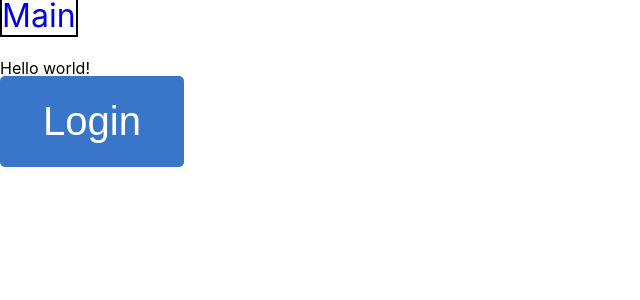
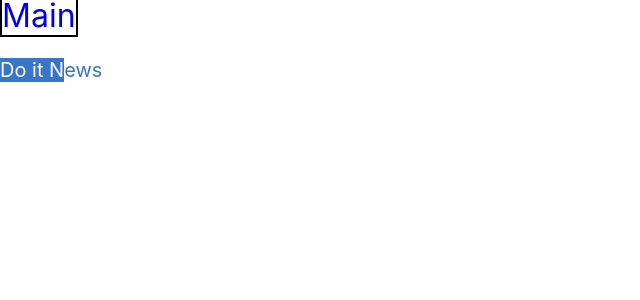
Before and after one commit to DINTeam/do-it-news-web-front, a Next.js app: page / in a window 1280 px wide. Shown: the top 300 px of the page, without its empty margins (0-640 px from the left). Built offline with nearby package versions, Linux system fonts and the light colour scheme.

Commit message:
logo component

```diff
--- /dev/null
+++ b/components/logo/index.js
@@ -0,0 +1,44 @@
+import PropTypes from 'prop-types';
+
+import styles from './logo.module.css';
+
+const getSizeStyle = size => {
+  if (size === 'small') return styles.small;
+  if (size === 'medium') return styles.medium;
+  if (size === 'large') return styles.large;
+
+  return false;
+};
+
+// const getColorStyle = color => {
+//   if (color === 'primary') return styles.primaryColor;
+//   if (color === 'secondary') return styles.secondaryColor;
+//
+//   return false;
+// };
+
+const Logo = props => {
+  const { size } = props;
+
+  const sizeStyle = getSizeStyle(size);
+
+  return (
+    <div>
+      <h className={`${sizeStyle} ${styles.primaryColor}`}>Do</h>
+      <h className={`${sizeStyle} ${styles.primaryColor}`}> it N</h>
+      <h className={`${sizeStyle} ${styles.secondaryColor}`}>ews</h>
+    </div>
+  );
+};
+
+Logo.propTypes = {
+  size: PropTypes.oneOf(['small', 'medium', 'large']),
+  // color: PropTypes.oneOf(['primary', 'secondary']),
+};
+
+Logo.defaultProps = {
+  size: 'medium',
+  // color: 'primary',
+};
+
+export default Logo;
--- /dev/null
+++ b/components/logo/logo.module.css
@@ -0,0 +1,23 @@
+.small {
+    font-size: 10px;
+}
+
+.medium {
+    font-size: 20px;
+}
+
+.large {
+    font-size: 40px;
+}
+
+.primaryColor {
+    background-color: #3976c9;
+    color: white;
+    border-color: #3976c9;
+}
+
+.secondaryColor {
+    background-color: white;
+    color: #3976c9;
+    border-color: white;
+}
--- a/package.json
+++ b/package.json
@@ -12,7 +12,8 @@
   "dependencies": {
     "next": "10.0.3",
     "react": "17.0.1",
-    "react-dom": "17.0.1"
+    "react-dom": "17.0.1",
+    "react-webpack": "^0.4.1"
   },
   "devDependencies": {
     "@babel/core": "^7.12.9",
--- a/pages/index.js
+++ b/pages/index.js
@@ -1,12 +1,11 @@
 import Header from '../components/header';
-import Button from '../components/button';
+import Logo from '../components/logo';
 
 const Home = () => {
   return (
     <div>
       <Header />
-      <h1>Hello world!</h1>
-      <Button value="Login" size="large" onClick={() => console.log('hello')} />
+      <Logo size="medium" />
     </div>
   );
 };
```
Also changed, not shown: 1 other file (tests, documents, lock files or other folders).
